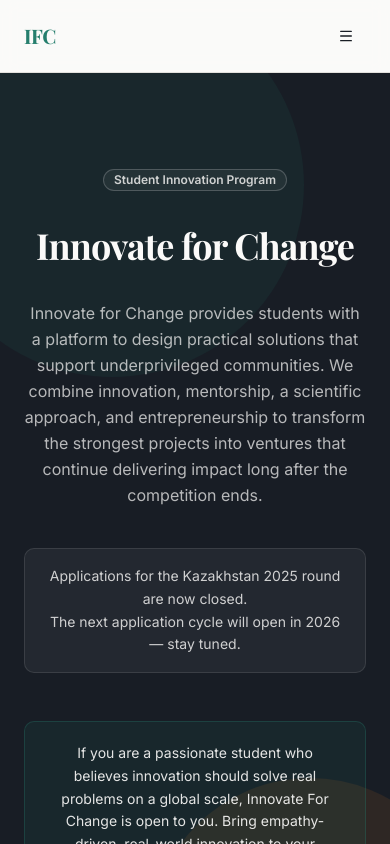
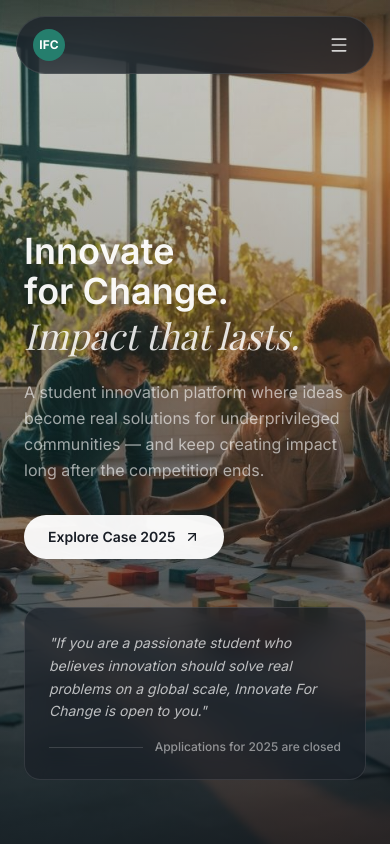
Before and after one commit to 4t0s/v0-innovate-for-change-homepage, a Next.js app: page / in a window 390 px wide. Shown: the top 844 px of the page. Built offline with nearby package versions, Linux system fonts and the light colour scheme; a web font is replaced by a local one.

Commit message:
redesign site with immersive, editorial style and real UN SDG icons

```diff
--- a/components/footer.tsx
+++ b/components/footer.tsx
@@ -2,64 +2,71 @@ import Link from "next/link"
 
 export function Footer() {
   return (
-    <footer className="border-t border-border bg-foreground text-background">
-      <div className="mx-auto max-w-6xl px-6 py-16">
+    <footer className="bg-foreground text-[hsl(0_0%_100%/0.8)]">
+      <div className="mx-auto max-w-6xl px-6 py-16 md:py-20">
         <div className="grid gap-12 md:grid-cols-3">
           {/* Brand */}
           <div className="flex flex-col gap-4">
-            <span className="text-2xl font-bold font-serif">IFC</span>
-            <p className="max-w-xs text-sm leading-relaxed opacity-70">
-              Innovate for Change provides students with a platform to design
-              practical solutions that support underprivileged communities.
+            <div className="flex items-center gap-2.5">
+              <span className="flex h-8 w-8 items-center justify-center rounded-full bg-primary text-xs font-bold text-primary-foreground">
+                IFC
+              </span>
+              <span className="text-lg font-semibold text-[hsl(0_0%_100%/0.95)]">
+                Innovate for Change
+              </span>
+            </div>
+            <p className="max-w-xs text-sm leading-relaxed text-[hsl(0_0%_100%/0.5)]">
+              A platform for students to design practical solutions that support
+              underprivileged communities and create lasting impact.
             </p>
           </div>
 
           {/* Navigation */}
           <div className="flex flex-col gap-4">
-            <h3 className="text-xs font-semibold uppercase tracking-widest opacity-50">
+            <h3 className="text-xs font-semibold uppercase tracking-widest text-[hsl(0_0%_100%/0.35)]">
               Navigation
             </h3>
             <ul className="flex flex-col gap-3">
               <li>
-                <Link href="/" className="text-sm opacity-70 transition-opacity hover:opacity-100">
+                <Link href="/" className="text-sm text-[hsl(0_0%_100%/0.5)] transition-colors hover:text-[hsl(0_0%_100%/0.9)]">
                   Home
                 </Link>
               </li>
               <li>
-                <Link href="/case-2025" className="text-sm opacity-70 transition-opacity hover:opacity-100">
+                <Link href="/case-2025" className="text-sm text-[hsl(0_0%_100%/0.5)] transition-colors hover:text-[hsl(0_0%_100%/0.9)]">
                   Case 2025
                 </Link>
               </li>
               <li>
-                <Link href="/achievements" className="text-sm opacity-70 transition-opacity hover:opacity-100">
+                <Link href="/achievements" className="text-sm text-[hsl(0_0%_100%/0.5)] transition-colors hover:text-[hsl(0_0%_100%/0.9)]">
                   Achievements
                 </Link>
               </li>
               <li>
-                <Link href="/news" className="text-sm opacity-70 transition-opacity hover:opacity-100">
+                <Link href="/news" className="text-sm text-[hsl(0_0%_100%/0.5)] transition-colors hover:text-[hsl(0_0%_100%/0.9)]">
                   News
                 </Link>
               </li>
             </ul>
           </div>
 
-          {/* Contact */}
+          {/* Get Involved */}
           <div className="flex flex-col gap-4">
-            <h3 className="text-xs font-semibold uppercase tracking-widest opacity-50">
+            <h3 className="text-xs font-semibold uppercase tracking-widest text-[hsl(0_0%_100%/0.35)]">
               Get Involved
             </h3>
-            <p className="text-sm leading-relaxed opacity-70">
+            <p className="text-sm leading-relaxed text-[hsl(0_0%_100%/0.5)]">
               If you are a passionate student who believes innovation should
               solve real problems, Innovate For Change is open to you.
             </p>
           </div>
         </div>
 
-        <div className="mt-16 flex flex-col items-center justify-between gap-4 border-t border-background/10 pt-8 md:flex-row">
-          <p className="text-xs opacity-50">
-            {'© 2025 Innovate for Change. All rights reserved.'}
+        <div className="mt-16 flex flex-col items-center justify-between gap-4 border-t border-[hsl(0_0%_100%/0.1)] pt-8 md:flex-row">
+          <p className="text-xs text-[hsl(0_0%_100%/0.35)]">
+            {"© 2025 Innovate for Change. All rights reserved."}
           </p>
-          <p className="text-xs opacity-50">
+          <p className="text-xs text-[hsl(0_0%_100%/0.35)]">
             Empowering youth-led innovation worldwide
           </p>
         </div>
--- a/components/home/case-preview-section.tsx
+++ b/components/home/case-preview-section.tsx
@@ -1,14 +1,14 @@
 import Image from "next/image"
 import Link from "next/link"
 import { ArrowRight } from "lucide-react"
-import { Button } from "@/components/ui/button"
 
 export function CasePreviewSection() {
   return (
-    <section className="mx-auto max-w-6xl px-6 py-24">
+    <section className="py-24 md:py-32">
+      <div className="mx-auto max-w-6xl px-6">
         <div className="grid gap-12 lg:grid-cols-2 lg:items-center">
           {/* Left: visual block */}
-        <div className="relative overflow-hidden rounded-2xl lg:aspect-square">
+          <div className="relative aspect-[4/5] overflow-hidden rounded-2xl lg:aspect-square">
             <Image
               src="/images/case-2025-hero.jpg"
               alt="Students collaborating on educational toy prototypes during the 2025 program"
@@ -16,11 +16,14 @@ export function CasePreviewSection() {
               className="object-cover"
               sizes="(max-width: 1024px) 100vw, 50vw"
             />
-          <div className="absolute inset-0 flex items-end bg-foreground/40 p-8">
-            <div className="text-background">
-              <p className="text-6xl font-bold font-serif md:text-8xl">2025</p>
-              <p className="mt-1 text-lg font-medium opacity-80">Kazakhstan</p>
-            </div>
+            <div className="absolute inset-0 bg-gradient-to-t from-[hsl(220_20%_8%/0.8)] to-transparent" />
+            <div className="absolute bottom-0 left-0 p-8">
+              <p className="text-6xl font-bold font-serif text-[hsl(0_0%_100%/0.95)] md:text-8xl">
+                2025
+              </p>
+              <p className="mt-1 text-lg font-medium text-[hsl(0_0%_100%/0.7)]">
+                Kazakhstan
+              </p>
             </div>
           </div>
 
@@ -29,7 +32,7 @@ export function CasePreviewSection() {
             <p className="text-xs font-semibold uppercase tracking-widest text-primary">
               Program Highlight
             </p>
-          <h2 className="font-serif text-3xl font-bold text-foreground md:text-4xl text-balance">
+            <h2 className="font-serif text-3xl font-bold text-foreground md:text-4xl lg:text-5xl text-balance">
               Case 2025
             </h2>
             <p className="text-base leading-relaxed text-muted-foreground text-pretty">
@@ -43,18 +46,18 @@ export function CasePreviewSection() {
               With guidance from mentors and a thoughtful, research-based process,
               student teams were supported step by step, helping their ideas grow
               beyond a one-time competition. While only the top three teams won
-            the program and received the opportunity to continue developing
-            their solutions into full ventures, every team created real impact,
-            with all educational products donated for use to children who needed
-            them.
+              the program, every team created real impact, with all educational
+              products donated to children who needed them.
             </p>
 
-          <Button asChild className="mt-2 w-fit gap-2">
-            <Link href="/case-2025">
+            <Link
+              href="/case-2025"
+              className="mt-2 inline-flex w-fit items-center gap-2 rounded-full bg-primary px-6 py-3 text-sm font-semibold text-primary-foreground transition-opacity hover:opacity-90"
+            >
               Learn more
               <ArrowRight className="h-4 w-4" />
             </Link>
-          </Button>
+          </div>
         </div>
       </div>
     </section>
--- a/components/home/hero-section.tsx
+++ b/components/home/hero-section.tsx
@@ -1,50 +1,64 @@
-import { Badge } from "@/components/ui/badge"
+import Image from "next/image"
+import Link from "next/link"
+import { ArrowUpRight } from "lucide-react"
 
 export function HeroSection() {
   return (
-    <section className="relative overflow-hidden bg-foreground text-background">
-      <div className="absolute inset-0 opacity-10">
-        <div className="absolute -left-20 -top-20 h-96 w-96 rounded-full bg-primary" />
-        <div className="absolute -bottom-20 -right-20 h-80 w-80 rounded-full bg-accent" />
-      </div>
+    <section className="relative flex min-h-screen flex-col justify-end overflow-hidden">
+      {/* Background image */}
+      <Image
+        src="/images/hero-bg.jpg"
+        alt=""
+        fill
+        priority
+        className="object-cover"
+        sizes="100vw"
+      />
 
-      <div className="relative mx-auto flex max-w-6xl flex-col items-center px-6 py-24 text-center lg:py-36">
-        <Badge
-          variant="outline"
-          className="mb-8 border-background/20 bg-background/5 text-background/80"
-        >
-          Student Innovation Program
-        </Badge>
+      {/* Dark gradient overlay */}
+      <div className="absolute inset-0 bg-gradient-to-t from-[hsl(220_20%_8%/0.85)] via-[hsl(220_20%_8%/0.4)] to-[hsl(220_20%_8%/0.2)]" />
 
-        <h1 className="max-w-4xl text-balance font-serif text-4xl font-bold leading-tight tracking-tight md:text-6xl lg:text-7xl">
-          Innovate for Change
-        </h1>
+      {/* Content */}
+      <div className="relative z-10 mx-auto w-full max-w-6xl px-6 pb-16 pt-32 md:pb-24">
+        <div className="flex flex-col gap-12 lg:flex-row lg:items-end lg:justify-between">
+          {/* Left: Main headline + CTA */}
+          <div className="max-w-2xl">
+            <h1 className="text-balance leading-[1.05]">
+              <span className="block text-4xl font-semibold text-[hsl(0_0%_100%/0.95)] md:text-5xl lg:text-6xl">
+                Innovate for Change.
+              </span>
+              <span className="mt-1 block font-serif text-4xl italic text-[hsl(0_0%_100%/0.85)] md:text-5xl lg:text-6xl">
+                Impact that lasts.
+              </span>
+            </h1>
 
-        <p className="mt-8 max-w-2xl text-pretty text-base leading-relaxed opacity-70 md:text-lg">
-          Innovate for Change provides students with a platform to design
-          practical solutions that support underprivileged communities. We
-          combine innovation, mentorship, a scientific approach, and
-          entrepreneurship to transform the strongest projects into ventures
-          that continue delivering impact long after the competition ends.
-        </p>
+            <p className="mt-6 max-w-lg text-pretty text-base leading-relaxed text-[hsl(0_0%_100%/0.6)] md:text-lg">
+              A student innovation platform where ideas become real solutions
+              for underprivileged communities — and keep creating impact long
+              after the competition ends.
+            </p>
 
-        {/* Dynamic status notice */}
-        <div className="mt-10 rounded-lg border border-background/10 bg-background/5 px-6 py-4">
-          <p className="text-sm leading-relaxed opacity-80">
-            Applications for the Kazakhstan 2025 round are now closed.
-            <br />
-            The next application cycle will open in 2026 — stay tuned.
-          </p>
-        </div>
+            <Link
+              href="/case-2025"
+              className="mt-8 inline-flex items-center gap-2 rounded-full bg-[hsl(0_0%_100%/0.95)] px-6 py-3 text-sm font-semibold text-[hsl(220_20%_12%)] transition-all hover:bg-[hsl(0_0%_100%/1)] hover:shadow-lg"
+            >
+              Explore Case 2025
+              <ArrowUpRight className="h-4 w-4" />
+            </Link>
+          </div>
 
-        <div className="mt-12 max-w-2xl rounded-lg border border-primary/30 bg-primary/10 px-6 py-5">
-          <p className="text-sm leading-relaxed opacity-90">
-            If you are a passionate student who believes innovation should
-            solve real problems on a global scale, Innovate For Change is open
-            to you. Bring empathy-driven, real-world innovation to your
-            community by leading programs and applying to start a branch in
-            your country.
-          </p>
+          {/* Right: Status card */}
+          <div className="max-w-sm rounded-2xl border border-[hsl(0_0%_100%/0.1)] bg-[hsl(220_20%_12%/0.6)] p-6 backdrop-blur-md">
+            <p className="text-sm italic leading-relaxed text-[hsl(0_0%_100%/0.7)]">
+              {'"If you are a passionate student who believes innovation should solve real problems on a global scale, Innovate For Change is open to you."'}
+            </p>
+            <div className="mt-4 flex items-center gap-3">
+              <div className="h-px flex-1 bg-[hsl(0_0%_100%/0.15)]" />
+              <p className="shrink-0 text-xs font-medium text-[hsl(0_0%_100%/0.5)]">
+                Applications for 2025 are closed
+              </p>
+            </div>
+          </div>
         </div>
       </div>
     </section>
--- a/components/navbar.tsx
+++ b/components/navbar.tsx
@@ -3,7 +3,6 @@
 import Link from "next/link"
 import { useState } from "react"
 import { Menu, X } from "lucide-react"
-import { Button } from "@/components/ui/button"
 
 const navLinks = [
   { href: "/", label: "Home" },
@@ -16,24 +15,25 @@ export function Navbar() {
   const [open, setOpen] = useState(false)
 
   return (
-    <header className="sticky top-0 z-50 border-b border-border bg-background/95 backdrop-blur supports-[backdrop-filter]:bg-background/80">
-      <nav className="mx-auto flex max-w-6xl items-center justify-between px-6 py-4">
-        <Link href="/" className="flex items-center gap-2">
-          <span className="text-xl font-bold tracking-tight text-primary font-serif">
+    <header className="fixed top-0 left-0 right-0 z-50 flex justify-center px-4 pt-4">
+      <nav className="flex w-full max-w-5xl items-center justify-between rounded-full border border-[hsl(0_0%_100%/0.1)] bg-[hsl(220_20%_12%/0.7)] px-4 py-2.5 backdrop-blur-xl sm:px-6">
+        {/* Logo */}
+        <Link href="/" className="flex items-center gap-2.5">
+          <span className="flex h-8 w-8 items-center justify-center rounded-full bg-primary text-xs font-bold text-primary-foreground">
             IFC
           </span>
-          <span className="hidden text-sm font-medium text-foreground sm:inline">
+          <span className="hidden text-sm font-medium text-[hsl(0_0%_100%/0.9)] sm:inline">
             Innovate for Change
           </span>
         </Link>
 
         {/* Desktop nav */}
-        <ul className="hidden items-center gap-8 md:flex">
+        <ul className="hidden items-center gap-6 md:flex lg:gap-8">
           {navLinks.map((link) => (
             <li key={link.href}>
               <Link
                 href={link.href}
-                className="text-sm font-medium text-muted-foreground transition-colors hover:text-foreground"
+                className="text-sm font-medium text-[hsl(0_0%_100%/0.7)] transition-colors hover:text-[hsl(0_0%_100%/1)]"
               >
                 {link.label}
               </Link>
@@ -41,27 +41,33 @@ export function Navbar() {
           ))}
         </ul>
 
-        {/* Mobile toggle */}
-        <Button
-          variant="ghost"
-          size="icon"
-          className="md:hidden"
-          onClick={() => setOpen(!open)}
-          aria-label={open ? "Close menu" : "Open menu"}
-        >
-          {open ? <X className="h-5 w-5" /> : <Menu className="h-5 w-5" />}
-        </Button>
+        {/* CTA + Mobile toggle */}
+        <div className="flex items-center gap-3">
+          <Link
+            href="/case-2025"
+            className="hidden rounded-full bg-primary px-5 py-2 text-sm font-semibold text-primary-foreground transition-opacity hover:opacity-90 sm:inline-block"
+          >
+            Explore 2025
+          </Link>
+          <button
+            className="flex h-9 w-9 items-center justify-center rounded-full text-[hsl(0_0%_100%/0.8)] transition-colors hover:bg-[hsl(0_0%_100%/0.1)] md:hidden"
+            onClick={() => setOpen(!open)}
+            aria-label={open ? "Close menu" : "Open menu"}
+          >
+            {open ? <X className="h-5 w-5" /> : <Menu className="h-5 w-5" />}
+          </button>
+        </div>
       </nav>
 
       {/* Mobile menu */}
       {open && (
-        <div className="border-t border-border bg-background px-6 pb-6 md:hidden">
-          <ul className="flex flex-col gap-4 pt-4">
+        <div className="absolute left-4 right-4 top-[4.5rem] rounded-2xl border border-[hsl(0_0%_100%/0.1)] bg-[hsl(220_20%_12%/0.95)] px-6 pb-6 pt-4 backdrop-blur-xl md:hidden">
+          <ul className="flex flex-col gap-4">
             {navLinks.map((link) => (
               <li key={link.href}>
                 <Link
                   href={link.href}
-                  className="text-sm font-medium text-muted-foreground transition-colors hover:text-foreground"
+                  className="block text-sm font-medium text-[hsl(0_0%_100%/0.8)] transition-colors hover:text-[hsl(0_0%_100%/1)]"
                   onClick={() => setOpen(false)}
                 >
                   {link.label}
@@ -69,6 +75,13 @@ export function Navbar() {
               </li>
             ))}
           </ul>
+          <Link
+            href="/case-2025"
+            className="mt-4 block rounded-full bg-primary px-5 py-2.5 text-center text-sm font-semibold text-primary-foreground"
+            onClick={() => setOpen(false)}
+          >
+            Explore 2025
+          </Link>
         </div>
       )}
     </header>
```
Also changed, not shown: components/home/news-section.tsx (+19 -14 lines), components/home/sdg-section.tsx (+14 -39 lines), components/home/why-section.tsx (+4 -3 lines), next.config.mjs (+10 -1 lines), public/images/hero-bg.jpg (added), 1 other file (tests, documents, lock files or other folders). Lines whose indentation alone changed are shown as unchanged.
